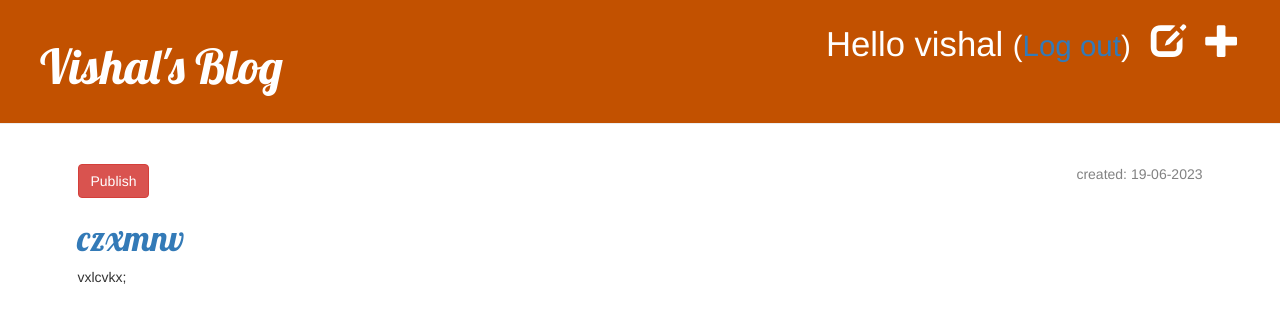
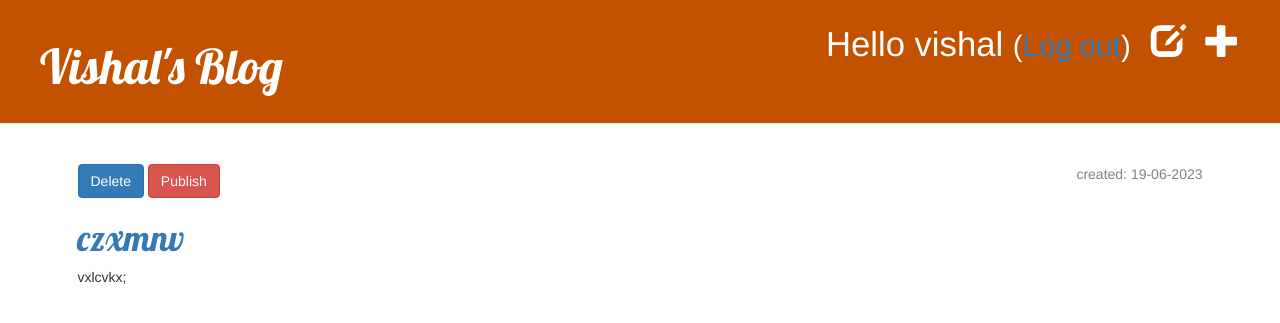
Before and after one commit to vdtheone/django_girls, a Django app: page /drafts/ in a window 1280 px wide. Shown: the top 323 px of the page. Run offline with Django 3.2, Linux system fonts and the light colour scheme; a user stored in the database is signed in; data comes from the database, SQL or seed files in the repository; both versions use the stored data as it was after the commit; some libraries are stand-ins or nearby versions.

Commit message:
delete posts from post_draft

```diff
--- a/blog/templates/blog/post_detail.html
+++ b/blog/templates/blog/post_detail.html
@@ -11,9 +11,9 @@
   {% if post.published_date %}
   <div class="date">{{ post.published_date }}</div>
   {{ else }}
-    {% comment %} <a class="btn btn-danger" href="{% url 'post_publish' pk=post.pk %}">Publish</a> {% endcomment %}
     {% if user.is_authenticated %}
-      <a class="btn btn-primary" href="{% url 'post_remove' pk=post.pk %}">Delete</a>
+      {% comment %} <a class="btn btn-danger" href="{% url 'post_publish' pk=post.pk %}">Publish</a> {% endcomment %}
+        <a class="btn btn-primary" href="{% url 'post_remove' pk=post.pk %}">Delete</a>
     {% endif %}
   {% endif %}
   <h2>{{ post.title }}</h2>
--- a/blog/templates/blog/post_draft_list.html
+++ b/blog/templates/blog/post_draft_list.html
@@ -5,7 +5,10 @@
 {% for post in posts %}
         <div class="post">
             <p class="date">created: {{ post.created_date|date:'d-m-Y' }}</p>
-            <a class="btn btn-danger" href="{% url 'post_publish' pk=post.pk %}">Publish</a>
+            {% if user.is_authenticated %}
+                <a class="btn btn-primary" href="{% url 'post_remove' pk=post.pk %}">Delete</a>
+                <a class="btn btn-danger" href="{% url 'post_publish' pk=post.pk %}">Publish</a>
+            {% endif %}
             <h1>
                 <a href="{% url 'post_detail' pk=post.pk  %}">{{ post.title }}</a></h1>
             <p>{{ post.text|truncatechars:200 }}</p>
```
Also changed, not shown: db.sqlite3.
